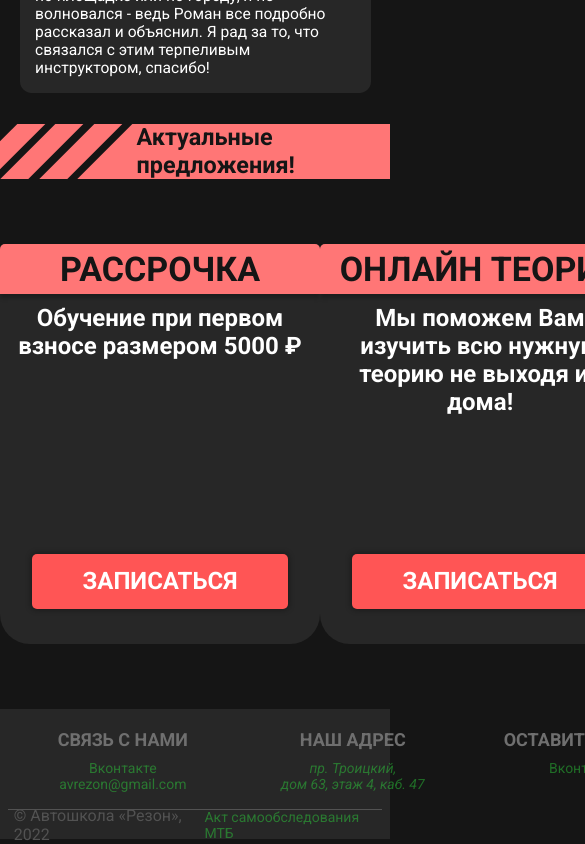
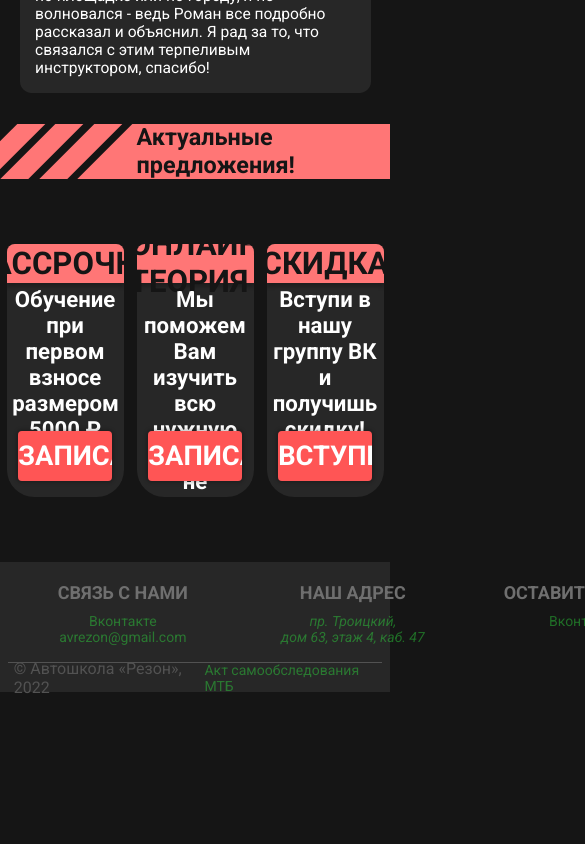
Before and after one commit to vzichv/reason, a React (Create React App) app: page / in a window 390 px wide. Shown: the part 2500-3344 px from the top of the page, 585 px wide, since content can reach past the window. After the commit the page ends 3197 px from the top, so only its background shows below. Built offline with nearby package versions, Linux system fonts and the light colour scheme.

Commit message:
Make the "offer-component" responsive design

```diff
--- a/src/components/offer-component/offer-component.module.sass
+++ b/src/components/offer-component/offer-component.module.sass
@@ -1,24 +1,31 @@
 @import './../../colors'
 
 .offer
-  width: 320px
-  height: 400px
+  width: 90%
+  height: 35vw
   overflow: hidden
-  border-radius: 5px 5px 30px 30px
+  border-radius: 1vw 1vw 3vw 3vw
   background-color: $window
+  @media screen and (orientation: portrait)
+    height: 65vw
+    border-radius: 2vw 2vw 7vw 7vw
 
 .header
   display: flex
   align-items: center
   justify-content: center
   width: 100%
-  height: 50px
+  height: 5vw
   background-color: $third-basic
-  box-shadow: 0px 4px 4px rgba(0, 0, 0, 0.25)
+  box-shadow: 0px 1vw 1vw rgba(0, 0, 0, 0.25)
   h1
-    font-size: 2.125em
+    font-size: 3vw
     color: $background-color
     font-weight: bold
+  @media screen and (orientation: portrait)
+    height: 10vw
+    h1
+      font-size: 8vw
 
 .body
   display: flex
@@ -26,23 +33,30 @@
   align-items: center
   color: $basic-information
   text-align: center
-
   span
     display: block
     width: 90%
-    height: 240px
-    margin: 10px 0px
-    font-size: 1.5em
+    height: 20vw
+    margin: 1vw 0px
+    font-size: 2vw
     font-weight: bold
+  @media screen and (orientation: portrait)
+    span
+      font-size: 5.7vw
+      height: 36vw
+
 
 .button
   border: 0px
-  border-radius: 5px
+  border-radius: 1vw
   background-color: $third-basic
   width: 80%
-  height: 55px
-  font-size: 1.5em
+  height: 5vw
+  font-size: 2vw
   font-weight: bold
   color: $basic-information
   background-color: $contrast-third-basic
-  box-shadow: 0px 0px 5px 2px rgba(0, 0, 0, 0.25)
+  box-shadow: 0px 0px 1vw 0.4vw rgba(0, 0, 0, 0.25)
+  @media screen and (orientation: portrait)
+    height: 13vw
+    font-size: 7vw
```
